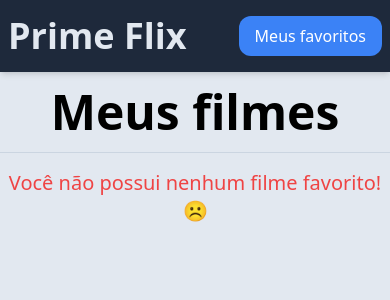
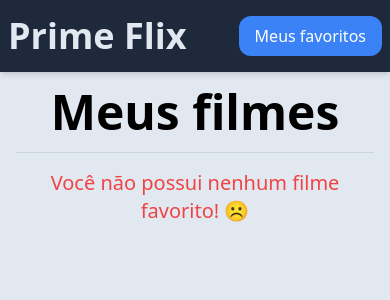
Before and after one commit to H3rmel/prime-flix, a React (Vite) app: page /favorite in a window 390 px wide. Shown: the top 300 px of the page. Built offline with nearby package versions, Linux system fonts and the light colour scheme.

Commit message:
mobile corrected

```diff
--- a/src/components/Layout/Index.jsx
+++ b/src/components/Layout/Index.jsx
@@ -13,7 +13,7 @@ const Layout = ({ children, pageTitle }) => {
   return (
     <>
       <Header />
-      <div className="container mx-auto my-4">{children}</div>
+      <div className="w-11/12  sm:container mx-auto my-4">{children}</div>
       <ToastContainer autoClose={3000} />
     </>
   );
```
